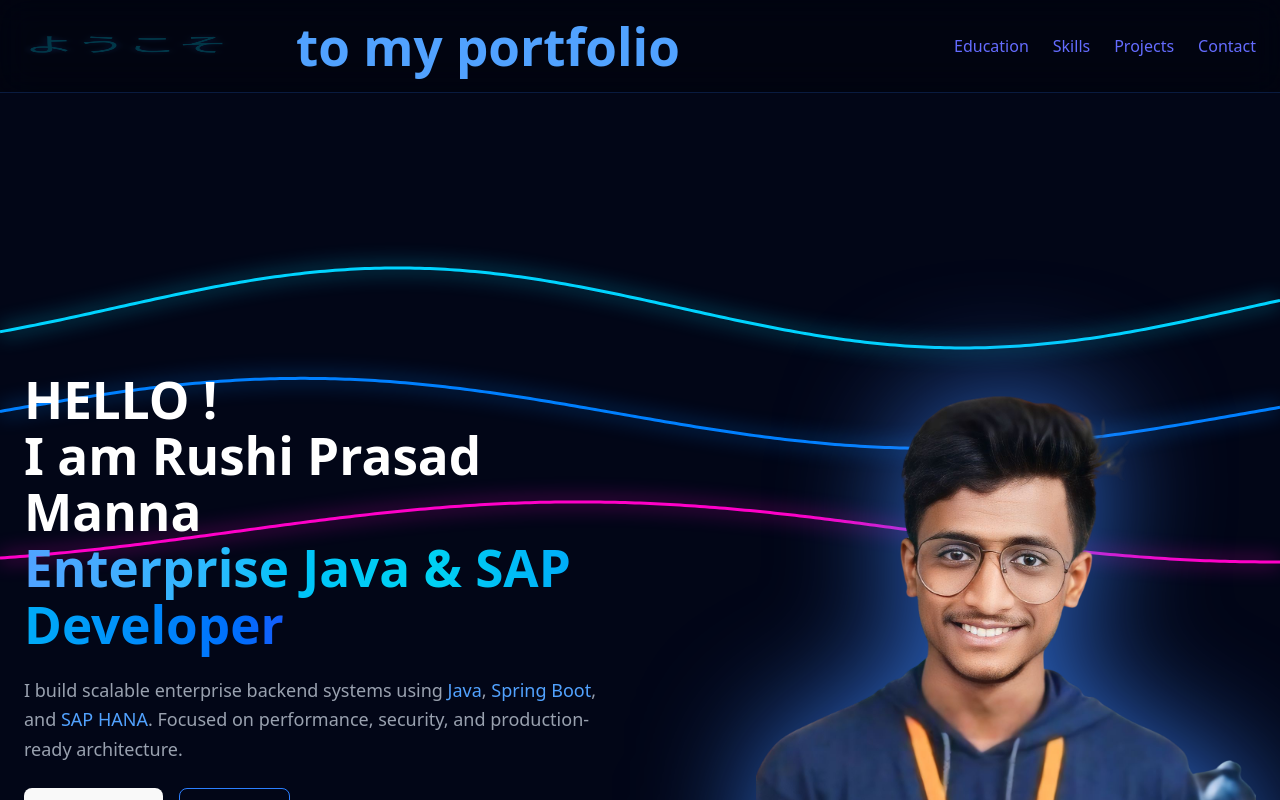
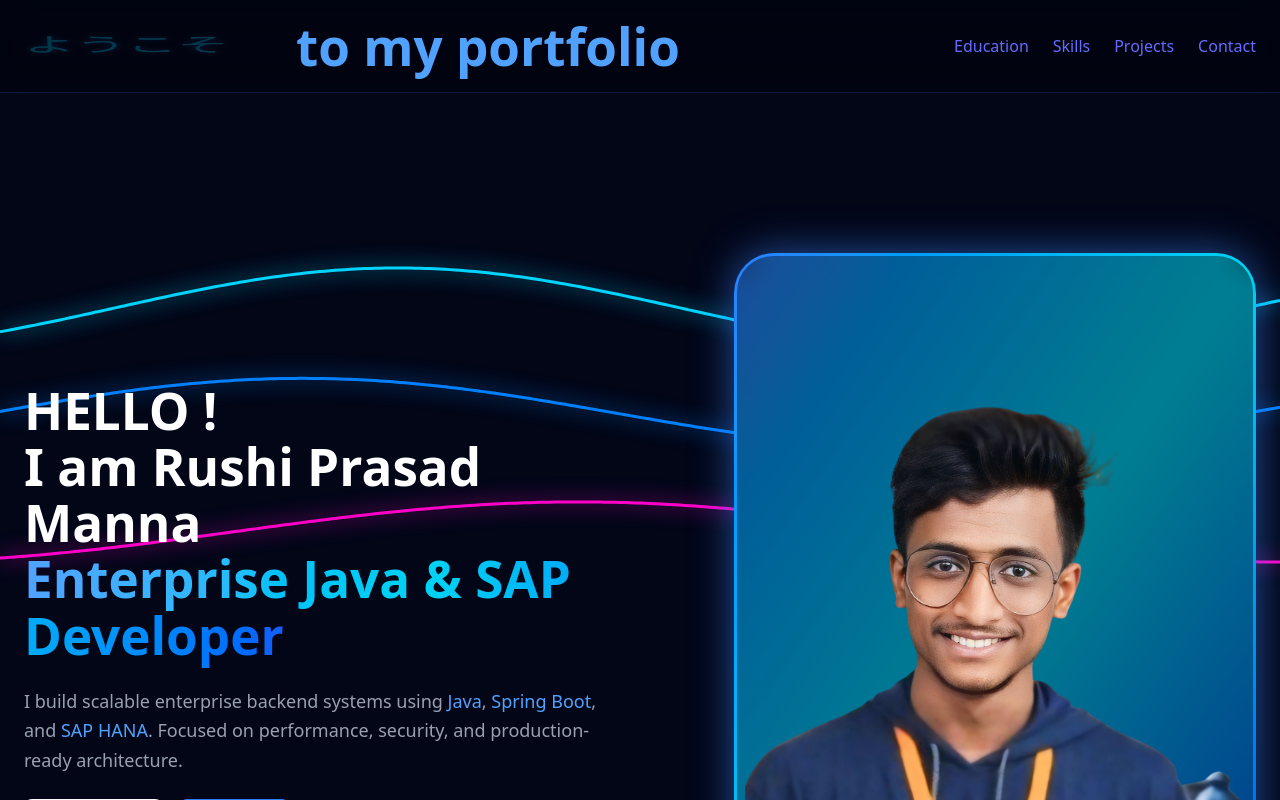
Before and after one commit to Sadow-Vortex/Portfolio, a React (Vite) app: page / in a window 1280 px wide. Shown: the top 800 px of the page. Built offline with nearby package versions, Linux system fonts and the light colour scheme.

Commit message:
nav bar update

```diff
--- a/src/portfolio.jsx
+++ b/src/portfolio.jsx
@@ -255,10 +255,22 @@ export default function Portfolio() {
                     className="flex justify-end"
                 >
 
-                    <img
-                        src={profile}
-                        className="w-[450px] md:w-[500px] ml-auto drop-shadow-[0_0_60px_rgba(59,130,246,0.8)]"
-                    />
+                    <div className="relative p-[3px] rounded-[40px]
+                    bg-gradient-to-br from-blue-500 via-cyan-400 to-blue-700
+                    shadow-[0_0_40px_rgba(59,130,246,0.6)]">
+
+                        <div className="bg-black/40 backdrop-blur-md rounded-[36px] p-2">
+
+                            <img
+                                src={profile}
+                                className="w-[450px] md:w-[500px]
+                           rounded-[30px]
+                           object-cover"
+                            />
+
+                        </div>
+
+                    </div>
 
                 </motion.div>
 
@@ -665,7 +677,7 @@ export default function Portfolio() {
             {/* FOOTER */}
             <footer className="text-center py-10 text-gray-500">
 
-                © {new Date().getFullYear()} Rishi Prasad Manna
+                © {new Date().getFullYear()} Rushi Prasad Manna
 
             </footer>
 
```
